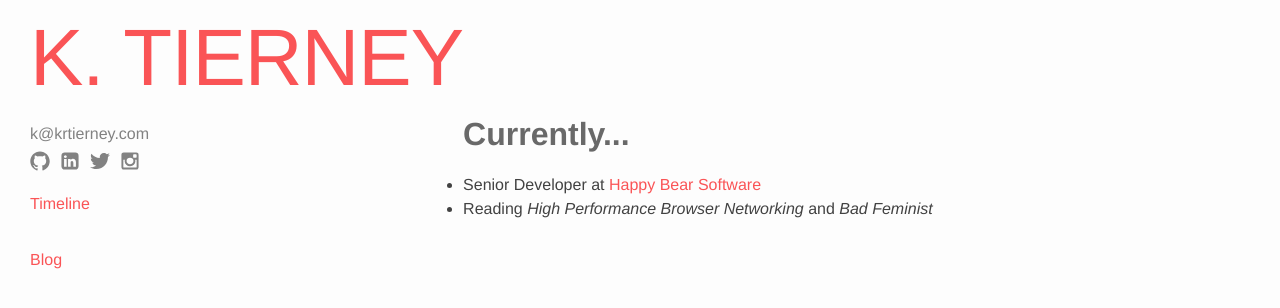
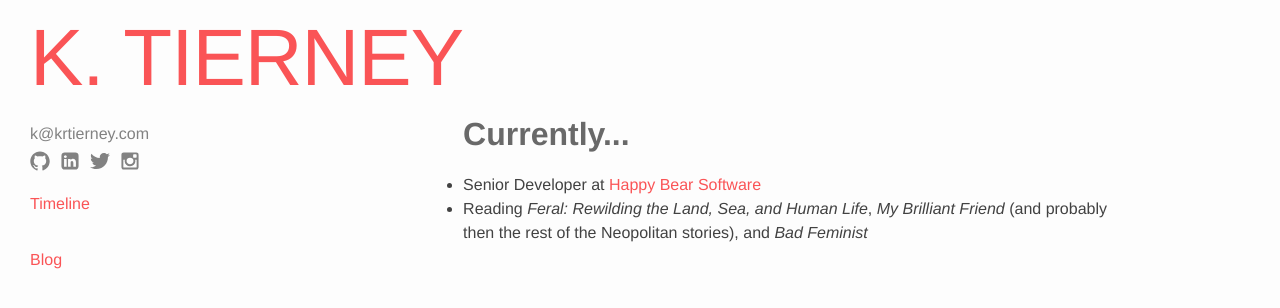
Before and after one commit to krtierney/krtierney.github.io, a Jekyll site: the page built from index.md, in a window 1280 px wide. Shown: the top 308 px of the page. Built offline with Jekyll 4.4.1, drawn with Linux system fonts in a browser that asks for light colours.

Commit message:
Updates reading list

```diff
--- a/_layouts/home.html
+++ b/_layouts/home.html
@@ -7,8 +7,9 @@ layout: default
   <h1>Currently...</h1>
   <ul>
     <li>Senior Developer at  <a href="https://www.happybearsoftware.com">Happy Bear Software</a></li>
-    <li>Reading <em>High Performance Browser Networking</em> and <em>Bad
-        Feminist</em></li>
+    <li>Reading <em>Feral: Rewilding the Land, Sea, and Human Life</em>, <em> My
+        Brilliant Friend</em> (and probably then the rest of the Neopolitan
+      stories), and <em>Bad Feminist</em></li>
   </ul>
 
 </div>
```
